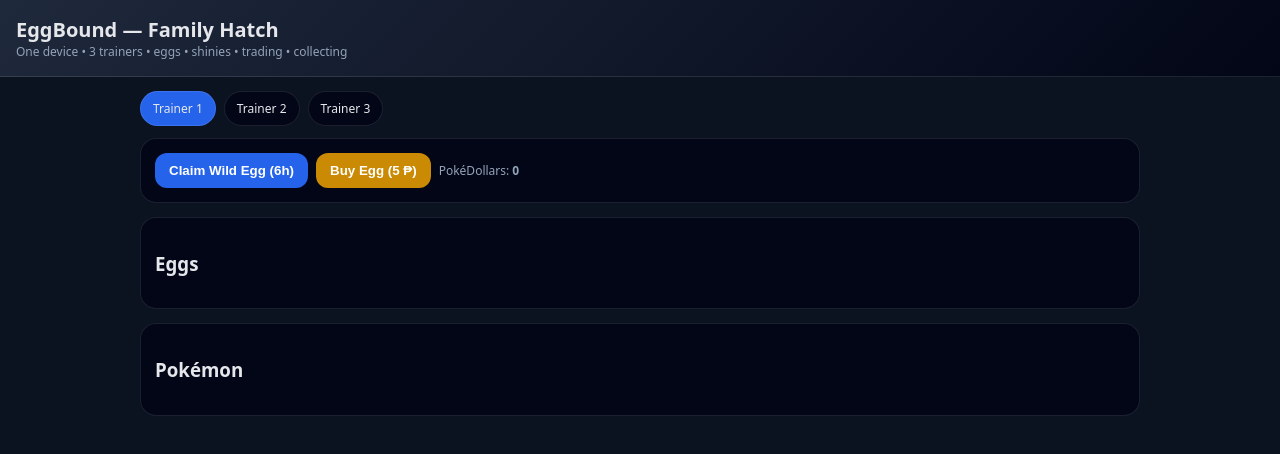
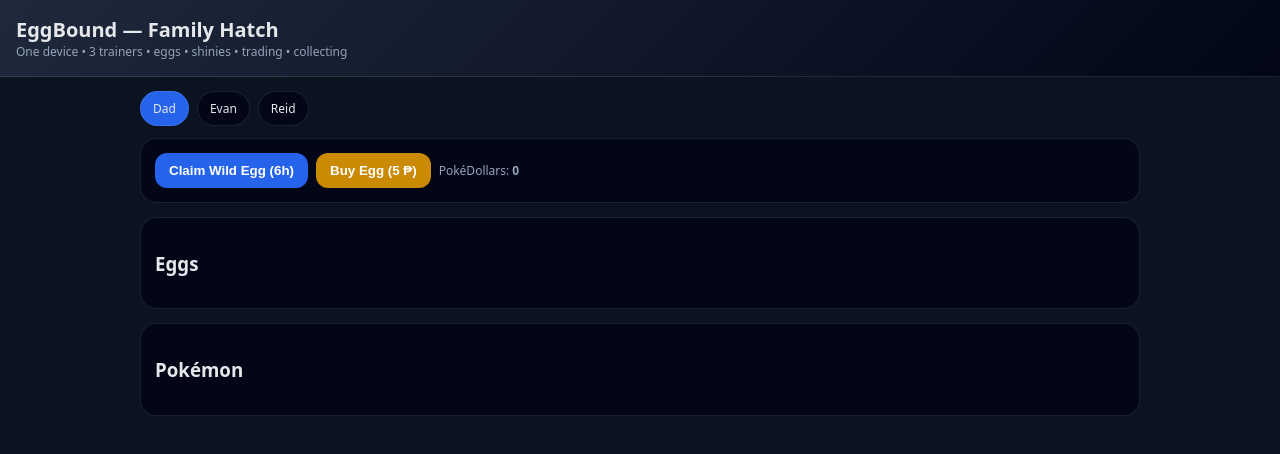
Before and after one commit to levigrammer21/Eggboundgame, a plain HTML site: page index.html in a window 1280 px wide. Drawn offline with Linux system fonts and the light colour scheme.

Commit message:
Update index.html

```diff
--- a/index.html
+++ b/index.html
@@ -123,9 +123,9 @@
     money:0,
     active:0,
     trainers:[
-      {name:"Trainer 1", eggs:[], pokemon:[], lastEgg:0},
-      {name:"Trainer 2", eggs:[], pokemon:[], lastEgg:0},
-      {name:"Trainer 3", eggs:[], pokemon:[], lastEgg:0},
+      {name:"Dad", eggs:[], pokemon:[], lastEgg:0},
+      {name:"Evan", eggs:[], pokemon:[], lastEgg:0},
+      {name:"Reid", eggs:[], pokemon:[], lastEgg:0},
     ]
   };
 }
```
